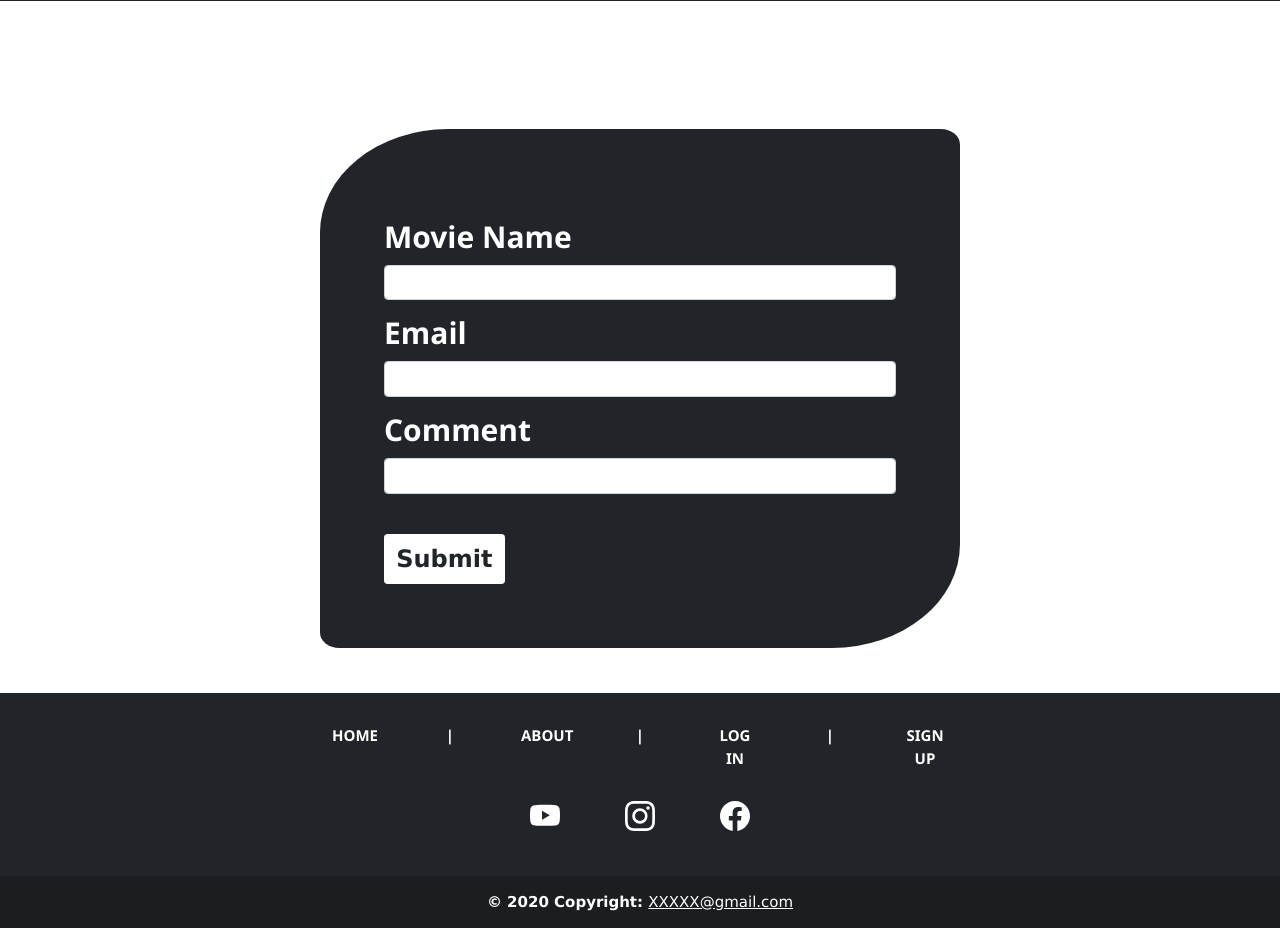
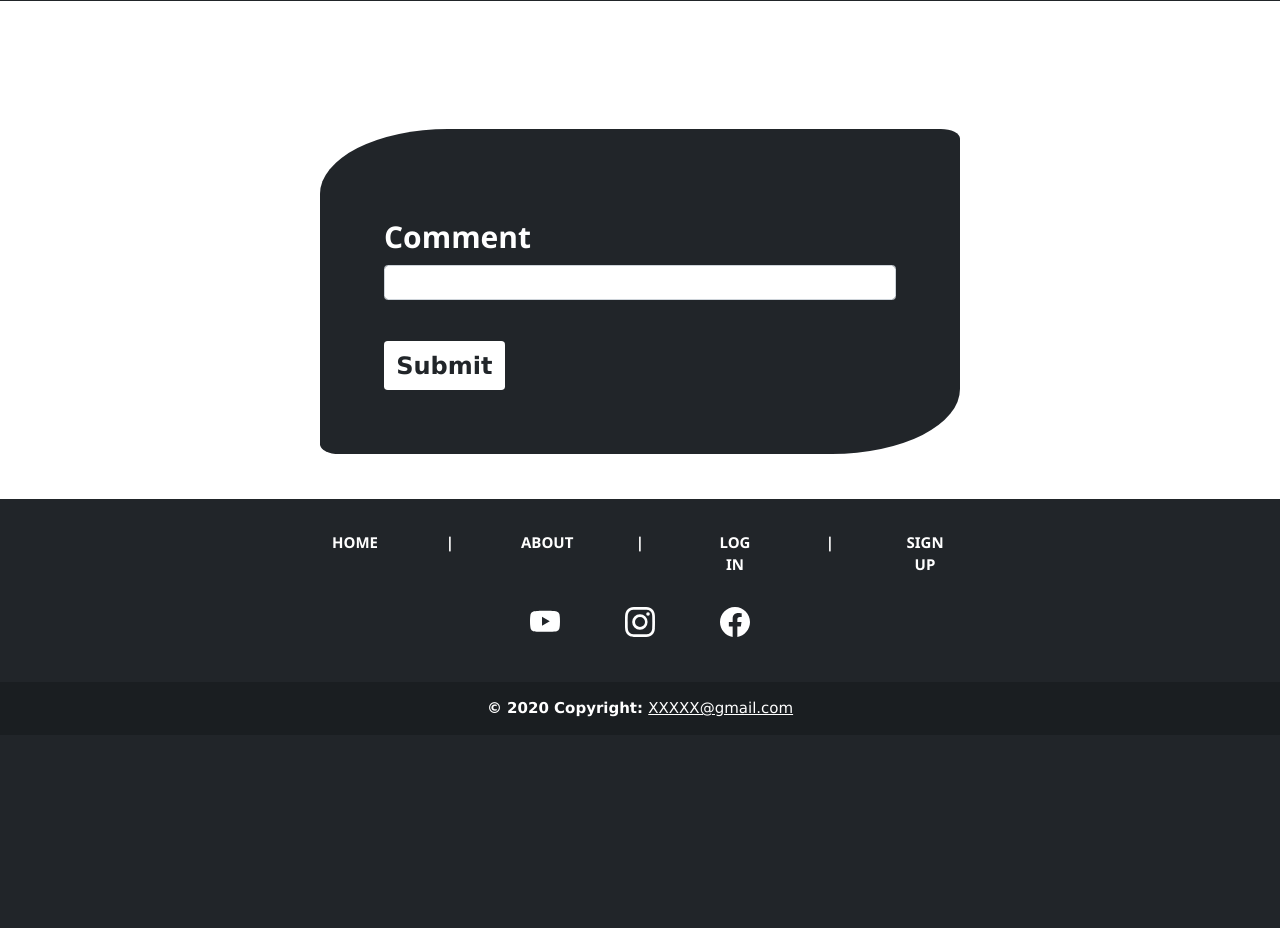
Before and after one commit to MernaHesham10/MovieLibrary, a Flask app: page /Add_comment in a window 1280 px wide. Shown: the part 314-1242 px from the top of the page. After the commit the page ends 1031 px from the top, so only its background shows below. Run offline with Flask 2, Linux system fonts and the light colour scheme.

Commit message:
Update Add_comment.html

```diff
--- a/templates/Add_comment.html
+++ b/templates/Add_comment.html
@@ -12,17 +12,11 @@
         <h1 style="margin-bottom: 5%; text-align: center; color: rgb(70, 70, 255);">{{msg}}</h1>
 
         <!--First Div-->
-        <div class="mb-3">
-          <h2><b>Movie Name</b></h2>
-          <input name ="name" type="name" class="form-control" id="exampleInputEmail1" aria-describedby="emailHelp">
-        </div>
+
         <!--End Of First Div-->
 
         <!--Second Div-->
-        <div class="mb-3">
-          <h2><b>Email</b></h2>
-          <input name ="email" type="email" class="form-control" id="exampleInputEmail1" aria-describedby="emailHelp">
-        </div>
+
         <!--End Of Seconf Div-->
 
         <!--Third Div-->
```
